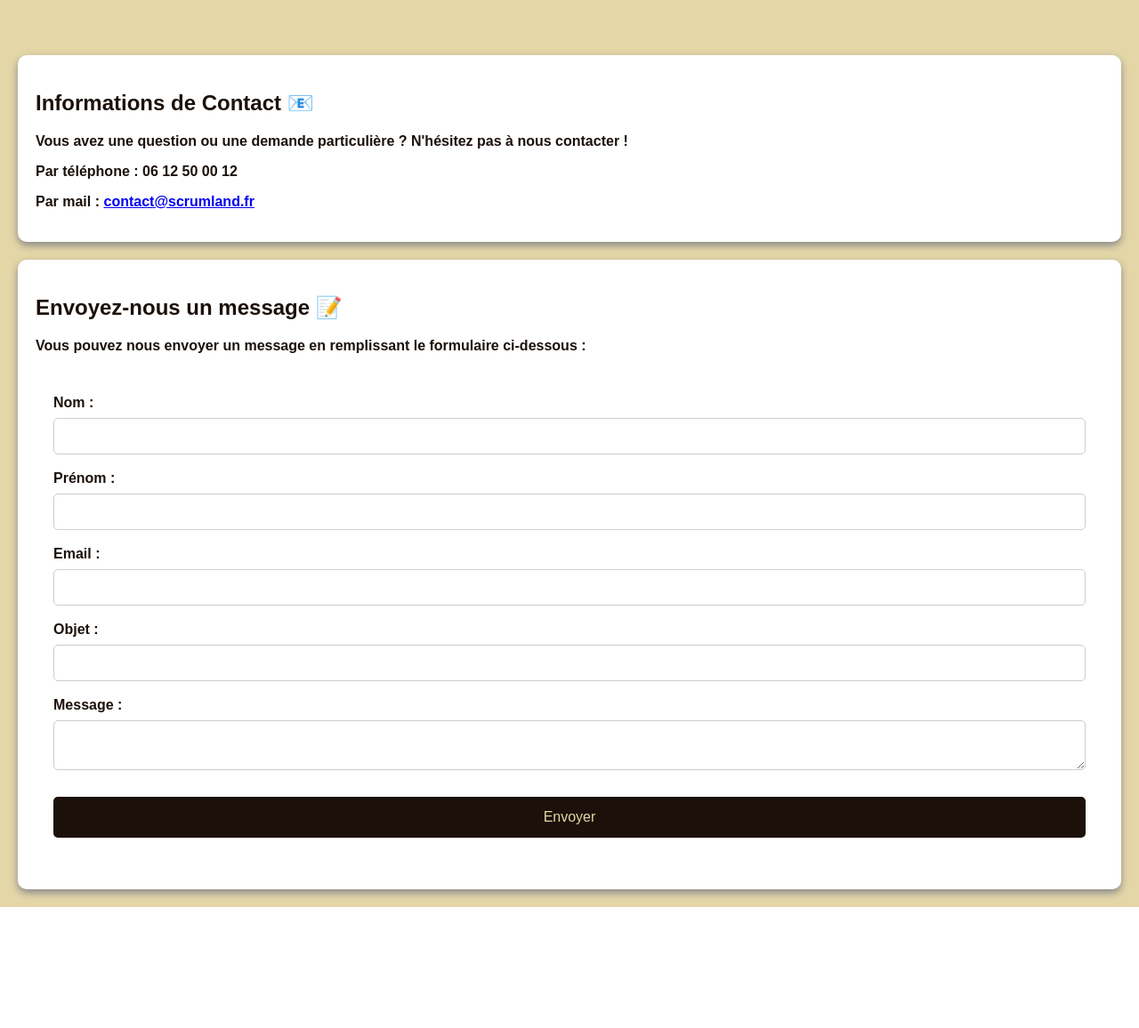
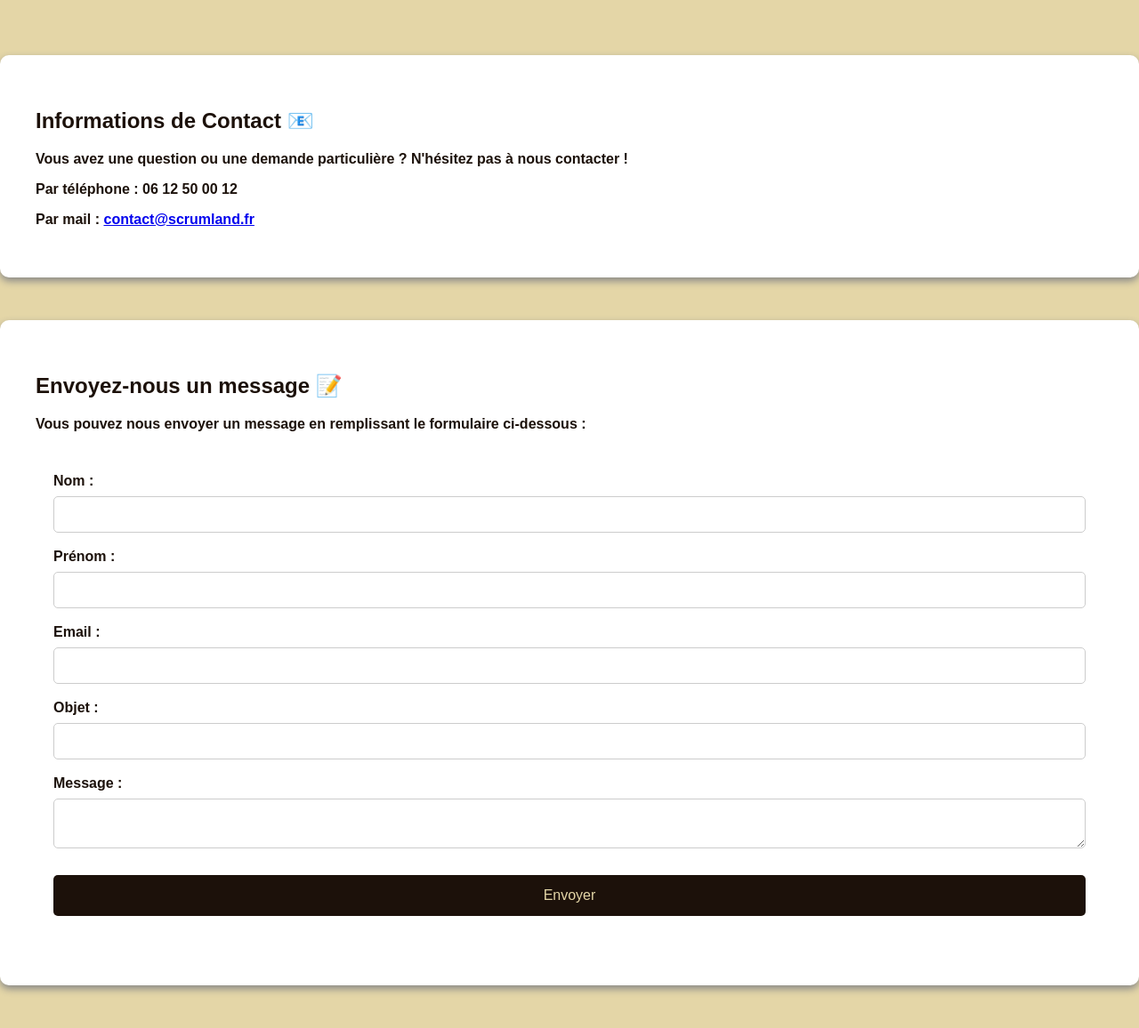
Before and after one commit to AustinRoverMini30/ScrumLand, a PHP site: page /contact.php in a window 1280 px wide. Shown: the part 138-1294 px from the top of the page at 89% size. Before the commit the page ends 1158 px from the top, so only its background shows below. Run offline with PHP 8.4, Linux system fonts and the light colour scheme.

Commit message:
Syncronisation de CONTACT et ELUS avec le reste

```diff
--- a/Assets/CSS/listeElu.css
+++ b/Assets/CSS/listeElu.css
@@ -43,6 +43,10 @@ nav ul li a {
     flex-wrap: wrap;
     justify-content: space-around;
     padding: 20px;
+
+    margin: 3rem auto;
+    padding: 2.5rem;
+    max-width: 1200px;
 }
 
 .elu {
--- a/Assets/CSS/stylesContact.css
+++ b/Assets/CSS/stylesContact.css
@@ -43,11 +43,16 @@ nav ul li a {
 }
 
 .contact-infos {
+
     background-color: white;
     padding: 20px;
     border-radius: 10px;
     margin: 20px;
     box-shadow: 0 4px 8px var(--shadowColor);
+
+    margin: 3rem auto;
+    padding: 2.5rem;
+    max-width: 1200px;
 }
 
 .div-shadow {
@@ -56,6 +61,10 @@ nav ul li a {
     padding: 20px;
     box-shadow: 0 4px 8px var(--shadowColor);
     border-radius: 10px;
+
+    margin: 3rem auto;
+    padding: 2.5rem;
+    max-width: 1200px;
 }
 
 .div-form {
```
